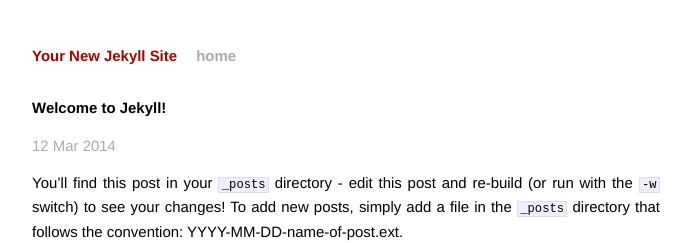
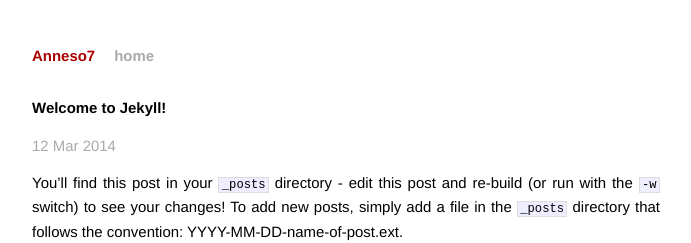
Before and after one commit to anneso7/anneso7.github.io, a Jekyll site: the page built from _posts/2014-03-12-welcome-to-jekyll.markdown, in a window 1280 px wide. Shown: the top 243 px of the page, without its empty margins (294-985 px from the left). Built offline with Jekyll 4.4.1, drawn with Linux system fonts in a browser that asks for light colours; Markdown is read by kramdown in place of the engine named in the settings.

Commit message:
Config jekyll

```diff
--- a/_config.yml
+++ b/_config.yml
@@ -1,3 +1,4 @@
-name: Your New Jekyll Site
+name: Anneso7
 markdown: redcarpet
-pygments: true
+pygments: false
+exclude: README.md, .gitignore
```
